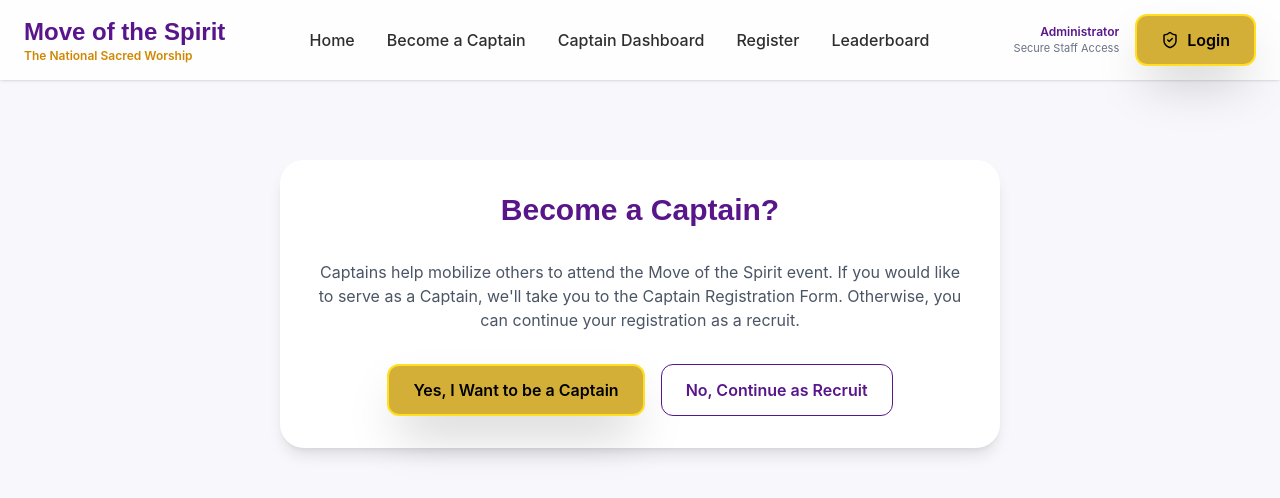
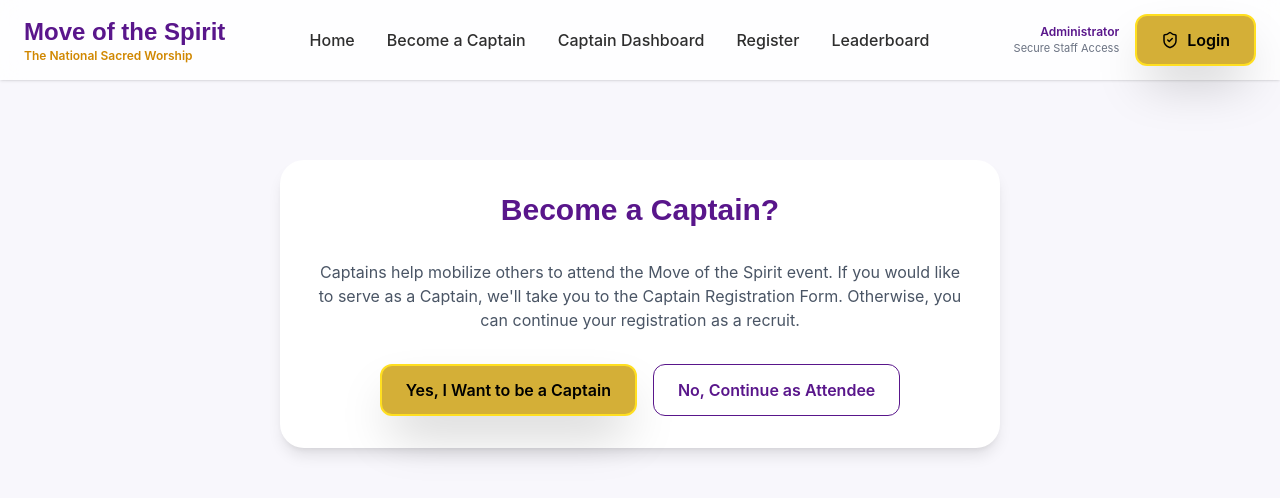
Before and after one commit to FitzgeraldChallar/mots-26, a React (Vite) app: page /register in a window 1280 px wide. Shown: the top 498 px of the page. Built offline with nearby package versions, Linux system fonts and the light colour scheme.

Commit message:
typographic fix

```diff
--- a/src/components/forms/recruit/RecruitForm.jsx
+++ b/src/components/forms/recruit/RecruitForm.jsx
@@ -51,7 +51,7 @@ export default function RecruitForm() {
               variant="outline"
               onClick={() => setStep(2)}
             >
-              No, Continue as Recruit
+              No, Continue as Attendee
             </Button>
           </div>
         </div>
```
